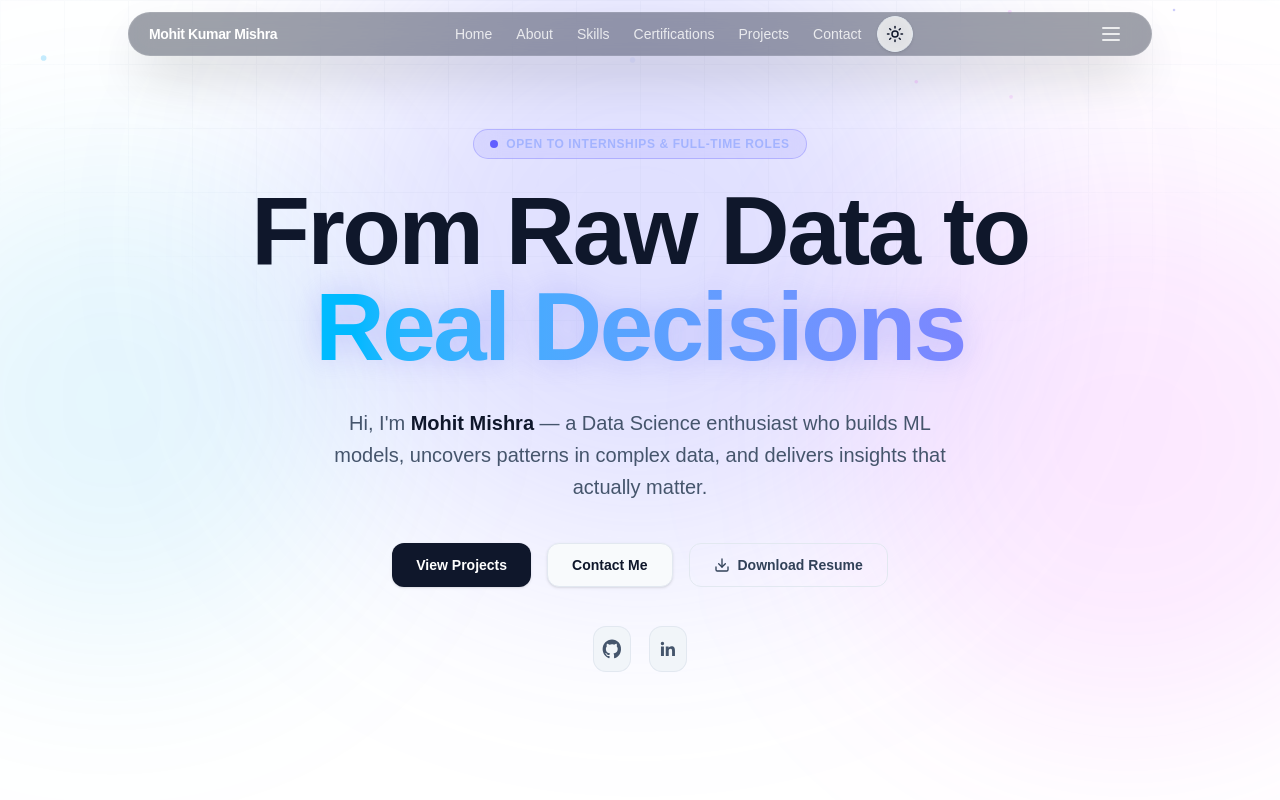
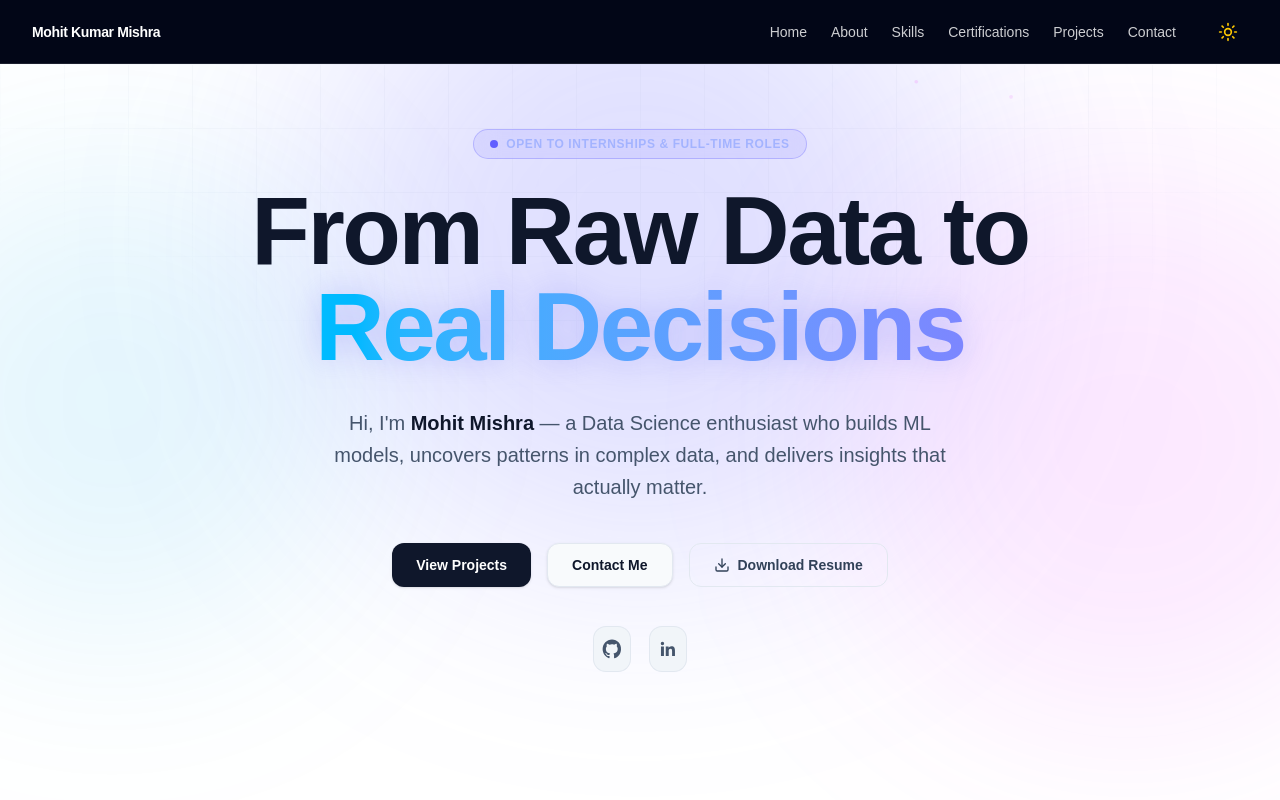
Before and after one commit to mohitmishra8921/portfolio, a Next.js app: page / in a window 1280 px wide. Shown: the top 800 px of the page. Built offline with nearby package versions, Linux system fonts and the light colour scheme.

Commit message:
Dark mode button

```diff
--- a/components/Navbar.jsx
+++ b/components/Navbar.jsx
@@ -89,35 +89,33 @@ export default function Navbar() {
       initial={{ y: -100 }}
       animate={{ y: 0, opacity: 1 }}
       transition={{ duration: 0.8, ease: [0.22, 1, 0.36, 1] }}
-      className="fixed top-0 left-0 right-0 z-50 flex justify-center p-3"
+      className="fixed top-0 left-0 right-0 z-50 flex justify-center p-0"
     >
-      <nav className="relative flex h-11 w-full max-w-5xl items-center justify-between rounded-full border border-white/10 bg-slate-900/40 px-5 shadow-2xl backdrop-blur-md">
+      <nav className="navbar bg-slate-900/40 backdrop-blur-md border-b border-white/10 px-8">
           <Link
             href="/"
             onClick={(e) => handleAnchorClick(e, "#home")}
-            className="select-none text-sm font-bold tracking-tight text-white"
+            className="navbar-brand select-none text-sm font-bold tracking-tight text-white"
             aria-label="Go to home"
           >
             Mohit Kumar Mishra
           </Link>
 
-          <div className="hidden items-center md:flex">
+          <div className="hidden items-center md:flex gap-8">
             <NavLinks
-              className="flex items-center gap-6"
+              className="nav-links"
               onAnchorClick={handleAnchorClick}
             />
-            <div className="ml-4">
+            <div className="nav-right">
               <ThemeToggle />
             </div>
           </div>
 
-          <div className="flex items-center gap-2">
-            <div className="md:hidden">
-              <ThemeToggle />
-            </div>
+          <div className="flex items-center gap-4 md:hidden">
+            <ThemeToggle />
             <button
               type="button"
-              className="inline-flex items-center justify-center rounded-md p-2 text-white/80 transition hover:bg-white/10 hover:text-white focus:outline-none focus-visible:ring-2 focus-visible:ring-white/30"
+              className="hamburger inline-flex items-center justify-center rounded-md p-2 text-white/80 transition hover:bg-white/10 hover:text-white focus:outline-none focus-visible:ring-2 focus-visible:ring-white/30"
               aria-label={mobileOpen ? "Close menu" : "Open menu"}
               aria-expanded={mobileOpen}
               onClick={() => setMobileOpen((v) => !v)}
@@ -156,13 +154,13 @@ export default function Navbar() {
               animate={{ height: "auto", opacity: 1 }}
               exit={{ height: 0, opacity: 0 }}
               transition={{ duration: 0.3 }}
-              className="absolute top-full left-0 right-0 mt-4 px-2 md:hidden"
+              className="absolute top-16 left-0 right-0 px-2 md:hidden"
             >
               <motion.div
                 initial={{ scale: 0.95, opacity: 0 }}
                 animate={{ scale: 1, opacity: 1 }}
                 exit={{ scale: 0.95, opacity: 0 }}
-                className="rounded-3xl border border-white/10 bg-slate-900/90 p-6 shadow-2xl backdrop-blur-xl"
+                className="rounded-3xl border border-white/10 bg-slate-900/95 p-6 shadow-2xl backdrop-blur-xl"
               >
                 <NavLinks
                   className="flex flex-col gap-6"
--- a/components/ThemeToggle.jsx
+++ b/components/ThemeToggle.jsx
@@ -10,32 +10,36 @@ export default function ThemeToggle() {
     setMounted(true);
     const savedTheme = localStorage.getItem("theme") || "dark";
     setTheme(savedTheme);
-    document.documentElement.classList.toggle("dark", savedTheme === "dark");
+    if (savedTheme === "dark") {
+      document.body.classList.add("dark");
+    } else {
+      document.body.classList.remove("dark");
+    }
   }, []);
 
   const toggleTheme = () => {
     const newTheme = theme === "dark" ? "light" : "dark";
     setTheme(newTheme);
     localStorage.setItem("theme", newTheme);
-    document.documentElement.classList.toggle("dark", newTheme === "dark");
+    if (newTheme === "dark") {
+      document.body.classList.add("dark");
+    } else {
+      document.body.classList.remove("dark");
+    }
   };
 
   if (!mounted) return null;
 
   return (
     <button
+      id="darkToggle"
       onClick={toggleTheme}
-      className="p-2 rounded-full border border-slate-200 dark:border-white/10
-                 bg-white/80 dark:bg-slate-800/80
-                 text-slate-900 dark:text-yellow-400
-                 hover:scale-110 transition-all duration-300
-                 shadow-sm hover:shadow-md backdrop-blur-sm"
       aria-label="Toggle Theme"
     >
       {theme === "dark" ? (
-        <Sun size={18} />
+        <Sun size={20} className="text-yellow-400" />
       ) : (
-        <Moon size={18} />
+        <Moon size={20} className="text-slate-700" />
       )}
     </button>
   );
--- a/src/app/globals.css
+++ b/src/app/globals.css
@@ -12,9 +12,17 @@
   --foreground: #0f172a;
 }
 
-.dark {
+body.dark {
   --background: #020617;
   --foreground: #f8fafc;
+}
+
+body, body.dark {
+  margin: 0;
+  padding: 0;
+  overflow-x: hidden;
+  width: 100%;
+  box-sizing: border-box;
 }
 
 @layer base {
@@ -35,7 +43,6 @@ body {
   background: var(--background);
   color: var(--foreground);
   font-family: Arial, Helvetica, sans-serif;
-  overflow-x: hidden;
   text-rendering: optimizeLegibility;
   -webkit-font-smoothing: antialiased;
   -moz-osx-font-smoothing: grayscale;
@@ -86,3 +93,58 @@ body {
   transition-timing-function: cubic-bezier(0.4, 0, 0.2, 1);
   transition-duration: 300ms;
 }
+
+/* Fixed Navbar styles */
+.navbar {
+  width: 100%;
+  display: flex;
+  align-items: center;
+  justify-content: space-between;
+  padding: 0 2rem;
+  box-sizing: border-box;
+  position: fixed;
+  top: 0;
+  left: 0;
+  right: 0;
+  z-index: 1000;
+  height: 64px; /* fixed height, never auto */
+}
+
+body.dark .navbar {
+  background-color: #020617;
+}
+
+.navbar-brand {
+  flex-shrink: 0; /* logo never shrinks */
+}
+
+.nav-links {
+  display: flex;
+  align-items: center;
+  gap: 1.5rem;
+  list-style: none;
+  margin: 0;
+  padding: 0;
+}
+
+.nav-right {
+  display: flex;
+  align-items: center;
+  gap: 1rem;
+  flex-shrink: 0;
+}
+
+#darkToggle {
+  width: 40px;
+  height: 40px;
+  border-radius: 50%;
+  border: none;
+  cursor: pointer;
+  display: flex;
+  align-items: center;
+  justify-content: center;
+  flex-shrink: 0;
+  background: transparent;
+  font-size: 1.2rem;
+  padding: 0;
+}
```
